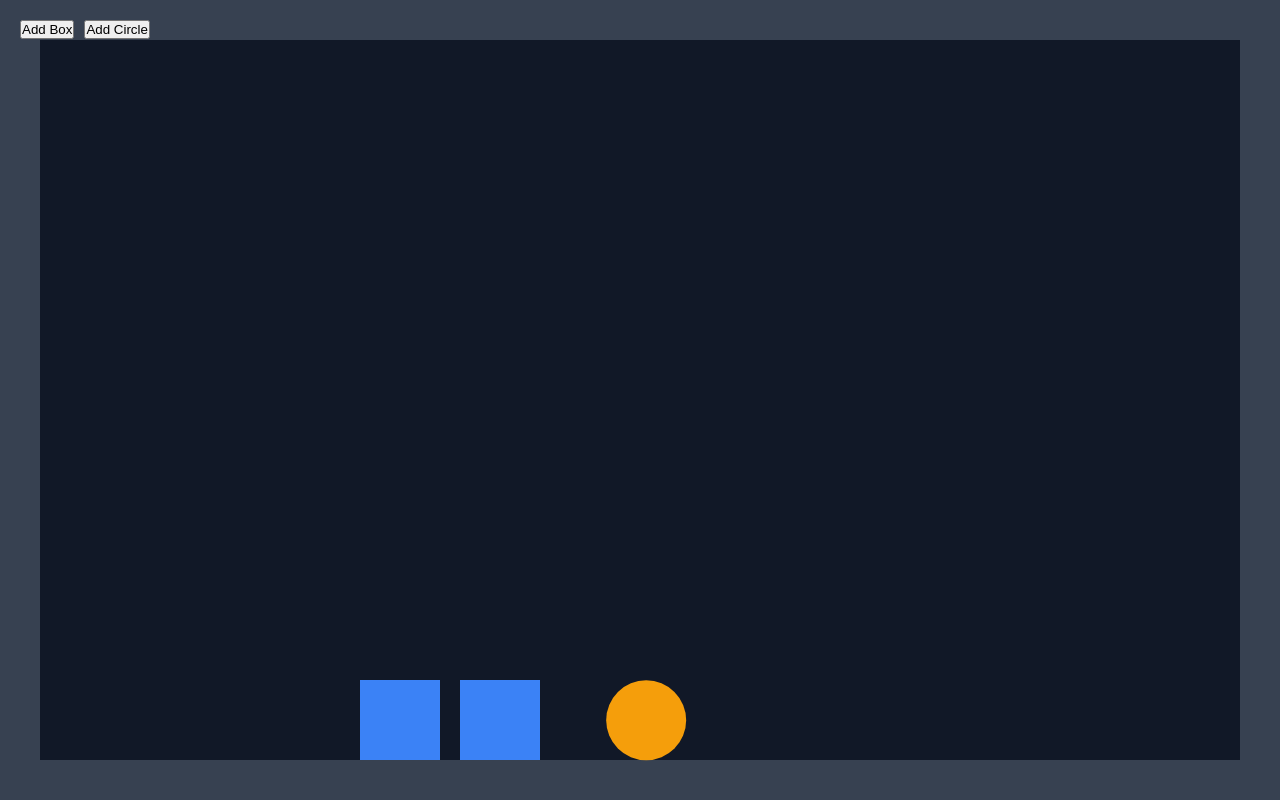
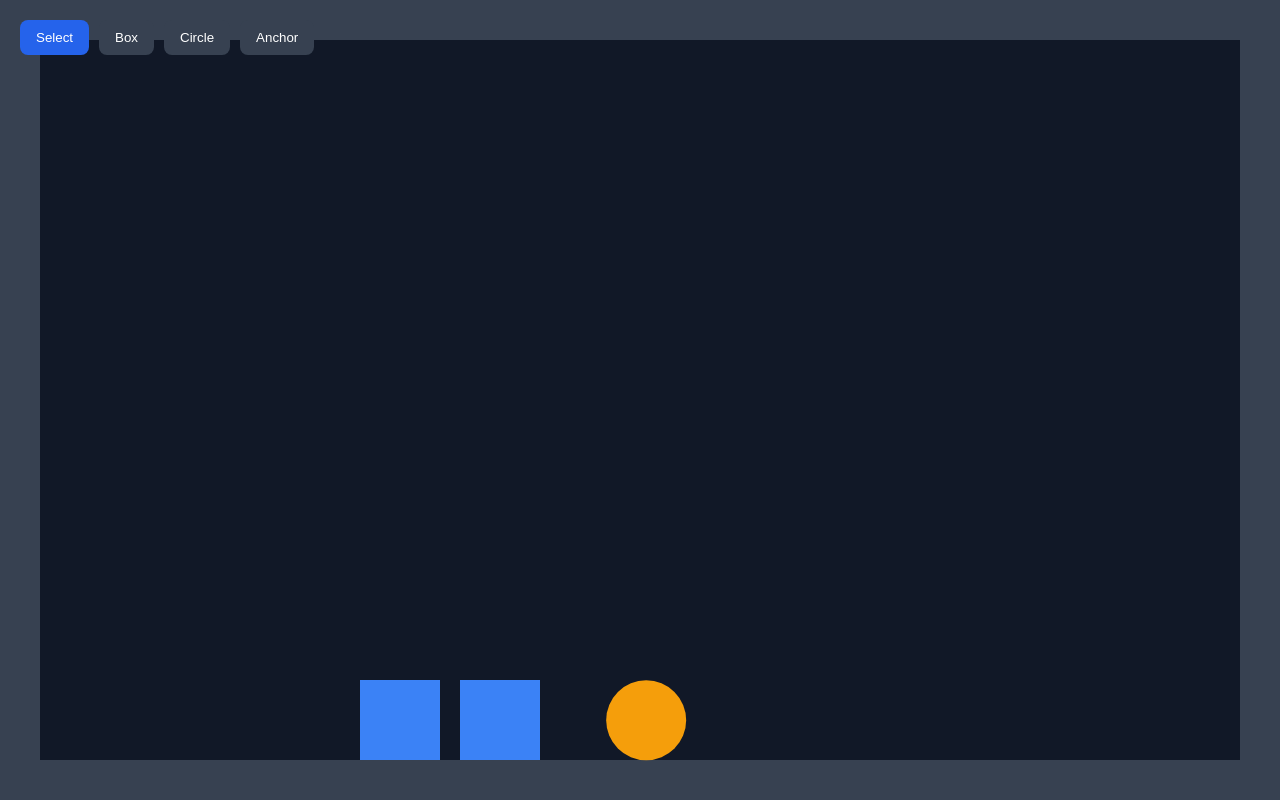
Before and after one commit to ashish3654/virtual-lab, a React app in the folder frontend/: page / in a window 1280 px wide. Built offline with nearby package versions, Linux system fonts and the light colour scheme; the HTML template or start-up script is replaced by a standard one.

Commit message:
updated selection functionality

```diff
--- a/frontend/src/components/panel/PhysicsControls.jsx
+++ b/frontend/src/components/panel/PhysicsControls.jsx
@@ -5,6 +5,15 @@ import {
   toggleFixed,
   toggleVelocityVisibility,
 } from "../../physics/actions/bodyActions";
+
+const toggleStyle = {
+  width: "50px",
+  height: "26px",
+  borderRadius: "999px",
+  position: "relative",
+  cursor: "pointer",
+  transition: "0.3s",
+};
 
 const PhysicsControls = ({
   selectedBody,
@@ -82,45 +91,91 @@ const PhysicsControls = ({
         />
       </div>
 
-      <button
+      <div
+        style={{
+            display: "flex",
+            justifyContent: "space-between",
+            alignItems: "center",
+        }}
+        >
+        <span>Show Velocity</span>
+
+        <div
             onClick={() =>
             toggleVelocityVisibility(
                 selectedBody
             )
             }
             style={{
-          padding: "10px",
-          background: "#2563EB",
-          color: "white",
-          border: "none",
-          borderRadius: "8px",
-          cursor: "pointer",
-          width: "100%",
+            ...toggleStyle,
+
+            background:
+                selectedBody.showVelocity
+                ? "#38BDF8"
+                : "#9CA3AF",
             }}
         >
-        {selectedBody.showVelocity
-          ? "Hide Velocity"
-          : "Show Velocity"}
-      </button>
+            <div
+            style={{
+                width: "22px",
+                height: "22px",
+                borderRadius: "50%",
+                background: "white",
+                position: "absolute",
+                top: "2px",
 
-      <button
+                left:
+                selectedBody.showVelocity
+                    ? "26px"
+                    : "2px",
+
+                transition: "0.3s",
+            }}
+            />
+        </div>
+        </div>
+
+      <div
+        style={{
+            display: "flex",
+            justifyContent: "space-between",
+            alignItems: "center",
+        }}
+        >
+        <span>Fixed Object</span>
+
+        <div
             onClick={() =>
             toggleFixed(selectedBody)
             }
             style={{
-          padding: "10px",
-          background: "#059669",
-          color: "white",
-          border: "none",
-          borderRadius: "8px",
-          cursor: "pointer",
-          width: "100%",
+            ...toggleStyle,
+
+            background:
+                selectedBody.isStatic
+                ? "#38BDF8"
+                : "#9CA3AF",
             }}
         >
-        {selectedBody.isStatic
-          ? "Unfix Object"
-          : "Fix Object"}
-      </button>
+            <div
+            style={{
+                width: "22px",
+                height: "22px",
+                borderRadius: "50%",
+                background: "white",
+                position: "absolute",
+                top: "2px",
+
+                left:
+                selectedBody.isStatic
+                    ? "26px"
+                    : "2px",
+
+                transition: "0.3s",
+            }}
+            />
+        </div>
+        </div>
     </>
   );
 };
--- a/frontend/src/components/scene/PhysicsScene.jsx
+++ b/frontend/src/components/scene/PhysicsScene.jsx
@@ -32,10 +32,8 @@ import {
 import { deleteBodyAction }
 from "../../physics/actions/deletionActions";
 
-import {
-  addBoxAction,
-  addCircleAction,
-} from "../../physics/actions/spawnActions";
+import { setupSpawnTool }
+from "../../physics/tools/spawnTool";
 
 import { initializeWorld }
 from "../../physics/setup/initializeWorld";
@@ -92,6 +90,11 @@ const PhysicsScene = () => {
       setSelectedBodies
     );
 
+    setupSpawnTool(
+      render,
+      engine
+    );
+
     // Rendering systems
     Events.on(
       render,
@@ -118,19 +121,7 @@ const PhysicsScene = () => {
     };
   }, []);
 
-  // SPAWN ACTIONS
 
-  const addBox = () => {
-    addBoxAction(
-      engineRef.current.world
-    );
-  };
-
-  const addCircle = () => {
-    addCircleAction(
-      engineRef.current.world
-    );
-  };
 
   // DELETE ACTION
 
@@ -177,10 +168,7 @@ const PhysicsScene = () => {
         position: "relative",
       }}
     >
-      <Toolbar
-        addBox={addBox}
-        addCircle={addCircle}
-      />
+      <Toolbar />
 
       <PropertiesPanel
         selectedBodies={
--- a/frontend/src/components/toolbar/Toolbar.jsx
+++ b/frontend/src/components/toolbar/Toolbar.jsx
@@ -1,17 +1,89 @@
-const Toolbar = ({ addBox, addCircle }) => {
+import {
+  setActiveTool,
+  getActiveTool,
+} from "../../physics/tools/toolManager";
+
+const Toolbar = () => {
+  const activeTool =
+    getActiveTool();
+
+  const buttonStyle = (tool) => ({
+    padding: "10px 16px",
+
+    background:
+      activeTool === tool
+        ? "#2563EB"
+        : "#374151",
+
+    color: "white",
+
+    border: "none",
+
+    borderRadius: "8px",
+
+    cursor: "pointer",
+  });
+
   return (
     <div
       style={{
         position: "absolute",
         top: 20,
         left: 20,
-        zIndex: 10,
+
         display: "flex",
         gap: "10px",
+
+        zIndex: 10,
       }}
     >
-      <button onClick={addBox}>Add Box</button>
-      <button onClick={addCircle}>Add Circle</button>
+      <button
+        style={buttonStyle(
+          "select"
+        )}
+        onClick={() =>
+          setActiveTool(
+            "select"
+          )
+        }
+      >
+        Select
+      </button>
+
+      <button
+        style={buttonStyle("box")}
+        onClick={() =>
+          setActiveTool("box")
+        }
+      >
+        Box
+      </button>
+
+      <button
+        style={buttonStyle(
+          "circle"
+        )}
+        onClick={() =>
+          setActiveTool(
+            "circle"
+          )
+        }
+      >
+        Circle
+      </button>
+
+      <button
+        style={buttonStyle(
+          "anchor"
+        )}
+        onClick={() =>
+          setActiveTool(
+            "anchor"
+          )
+        }
+      >
+        Anchor
+      </button>
     </div>
   );
 };
--- /dev/null
+++ b/frontend/src/physics/objects/anchorFactory.js
@@ -0,0 +1,18 @@
+import Matter from "matter-js";
+
+const { Bodies } = Matter;
+
+export const createAnchor = (
+  x,
+  y
+) => {
+  return Bodies.circle(x, y, 10, {
+    isStatic: true,
+
+    showVelocity: false,
+
+    render: {
+      fillStyle: "#EF4444",
+    },
+  });
+};
--- a/frontend/src/physics/selection/selectionManager.js
+++ b/frontend/src/physics/selection/selectionManager.js
@@ -1,14 +1,12 @@
 import Matter from "matter-js";
 
-const { Mouse, Query, Composite } = Matter;
+const { Query, Composite } = Matter;
 
 export const setupSelection = (
   render,
   engine,
   setSelectedBodies
 ) => {
-  const mouse = Mouse.create(render.canvas);
-
   render.canvas.addEventListener(
     "mousedown",
     (event) => {
@@ -17,22 +15,33 @@ export const setupSelection = (
 
       const mousePosition = {
         x: event.clientX - rect.left,
+
         y: event.clientY - rect.top,
       };
 
       const bodies = Query.point(
-        Composite.allBodies(engine.world),
+        Composite.allBodies(
+          engine.world
+        ),
         mousePosition
       );
 
-      if (bodies.length > 0) {
+      // CLICKED EMPTY SPACE
+      if (bodies.length === 0) {
+        setSelectedBodies([]);
+        return;
+      }
+
       const clickedBody = bodies[0];
 
       setSelectedBodies((prev) => {
         // Already selected → deselect
-          if (prev.includes(clickedBody)) {
+        if (
+          prev.includes(clickedBody)
+        ) {
           return prev.filter(
-              (body) => body !== clickedBody
+            (body) =>
+              body !== clickedBody
           );
         }
 
@@ -42,9 +51,11 @@ export const setupSelection = (
         }
 
         // Add new selection
-          return [...prev, clickedBody];
+        return [
+          ...prev,
+          clickedBody,
+        ];
       });
-      }
     }
   );
 };
--- /dev/null
+++ b/frontend/src/physics/tools/spawnTool.js
@@ -0,0 +1,63 @@
+import Matter from "matter-js";
+
+import {
+  createBox,
+  createCircle,
+} from "../objects/objectFactory";
+
+import { createAnchor }
+from "../objects/anchorFactory";
+
+import { getActiveTool }
+from "./toolManager";
+
+const { Composite } = Matter;
+
+export const setupSpawnTool = (
+  render,
+  engine
+) => {
+  render.canvas.addEventListener(
+    "mousedown",
+    (event) => {
+      const tool =
+        getActiveTool();
+
+      if (
+        tool !== "box" &&
+        tool !== "circle" &&
+        tool !== "anchor"
+      ) {
+        return;
+      }
+
+      const rect =
+        render.canvas.getBoundingClientRect();
+
+      const x =
+        event.clientX - rect.left;
+
+      const y =
+        event.clientY - rect.top;
+
+      let body;
+
+      if (tool === "box") {
+        body = createBox(x, y);
+      }
+
+      if (tool === "circle") {
+        body = createCircle(x, y);
+      }
+
+      if (tool === "anchor") {
+        body = createAnchor(x, y);
+      }
+
+      Composite.add(
+        engine.world,
+        body
+      );
+    }
+  );
+};
--- /dev/null
+++ b/frontend/src/physics/tools/toolManager.js
@@ -0,0 +1,11 @@
+let activeTool = "select";
+
+export const setActiveTool = (
+  toolName
+) => {
+  activeTool = toolName;
+};
+
+export const getActiveTool = () => {
+  return activeTool;
+};
```
Lines whose indentation alone changed are shown as unchanged.
